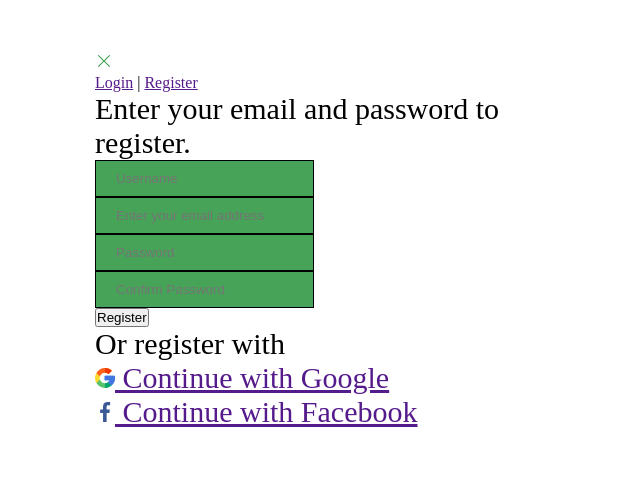
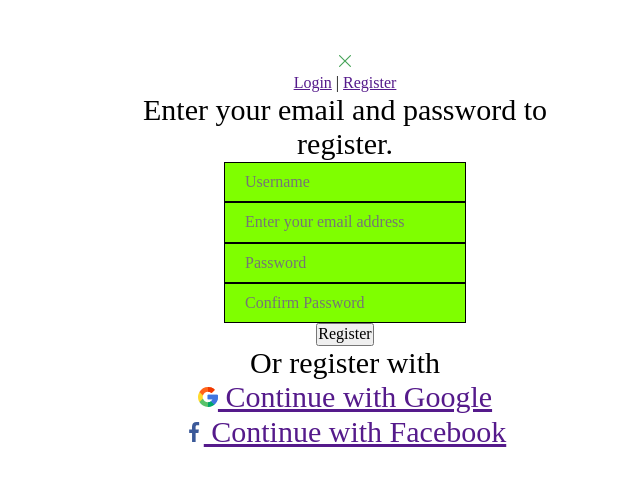
Before and after one commit to Bodia68/greenshop, a plain HTML site: page Registration.html in a window 1280 px wide. Shown: the whole page, without its empty margins (295-935 px from the left). Drawn offline with nearby package versions, Linux system fonts and the light colour scheme.

Commit message:
add new file

```diff
--- a/Registration.html
+++ b/Registration.html
@@ -6,6 +6,8 @@
           content="width=device-width, user-scalable=no, initial-scale=1.0, maximum-scale=1.0, minimum-scale=1.0">
     <meta http-equiv="X-UA-Compatible" content="ie=edge">
     <title>Document</title>
+    <link rel="stylesheet" href="css/reset.css">
+    <link rel="stylesheet" href="css/normalize.css">
     <link rel="stylesheet" href="css/style.css">
 </head>
 
@@ -16,11 +18,11 @@
             <img src="images/Frame%201.svg" alt="">
         </a>
     </div>
-<div>
-    <a href="" title="Login">Login</a>
-    <span>|</span>
-    <a href="" title="Register">Register</a>
-</div>
+    <div>
+        <a href="" title="Login">Login</a>
+        <span>|</span>
+        <a href="" title="Register">Register</a>
+    </div>
     <div>
 
         <p class="text">Enter your email and password to register.</p>
--- a/css/style.css
+++ b/css/style.css
@@ -6,7 +6,7 @@
 input{
     border: solid 1px black;
     padding: 10px 20px;
-    background-color: #46a358;
+    background-color: chartreuse;
 }
 .modal .text{
     font-size: 30px;
@@ -20,6 +20,9 @@ button:hover{
     max-width: 500px;
     margin: auto;
     padding-top: 52px;
+}
+.modal{
+    text-align: center;
 }
 .modal .title a{
     font-weight: 500;
@@ -35,3 +38,6 @@ button:hover{
     color: #46a358;
     margin: 0 11px;
 }
+.title .green{
+    color: green;
+}
```
